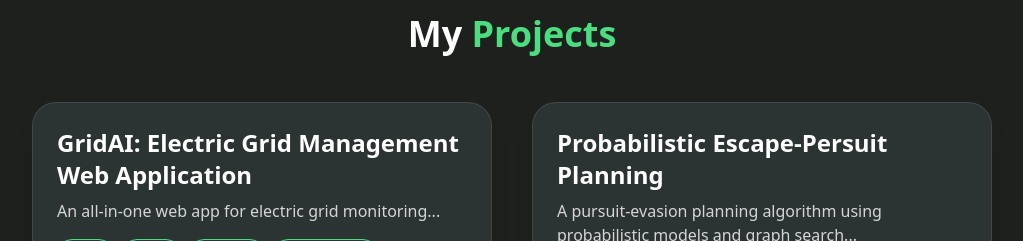
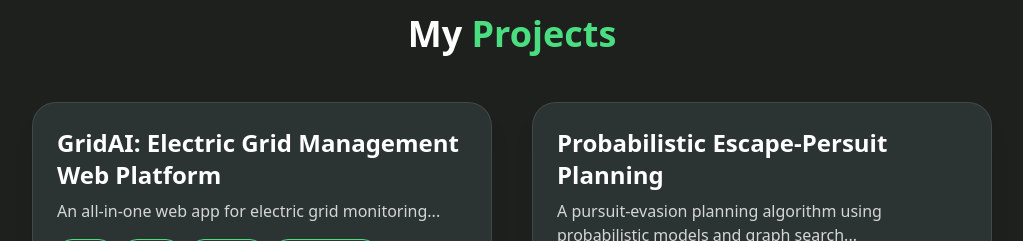
Before and after one commit to jhsotoglz/web-portfolio, a React (Vite) app: page / in a window 1280 px wide. Shown: the part 1220-1461 px from the top of the page, without its empty margins (128-1151 px from the left). Built offline with nearby package versions, Linux system fonts and the light colour scheme.

Commit message:
Changed GridAI project description

```diff
--- a/src/data/projectData.ts
+++ b/src/data/projectData.ts
@@ -16,7 +16,7 @@ export interface Project {
 
 export const projects: Project[] = [
   {
-    title: "GridAI: Electric Grid Management Web Application",
+    title: "GridAI: Electric Grid Management Web Platform",
     description: "An all-in-one web app for electric grid monitoring...",
     tech: ["React", "Kafka", "Firebase", "Tailwind CSS", "TypeScript"],
     link: undefined,
```
